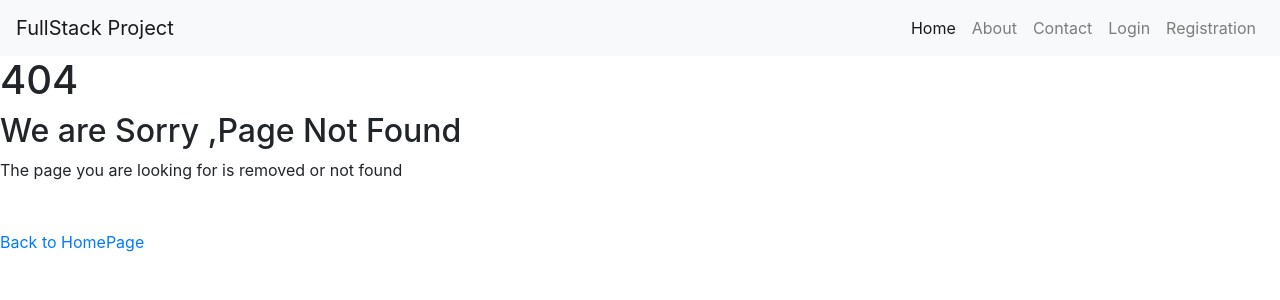
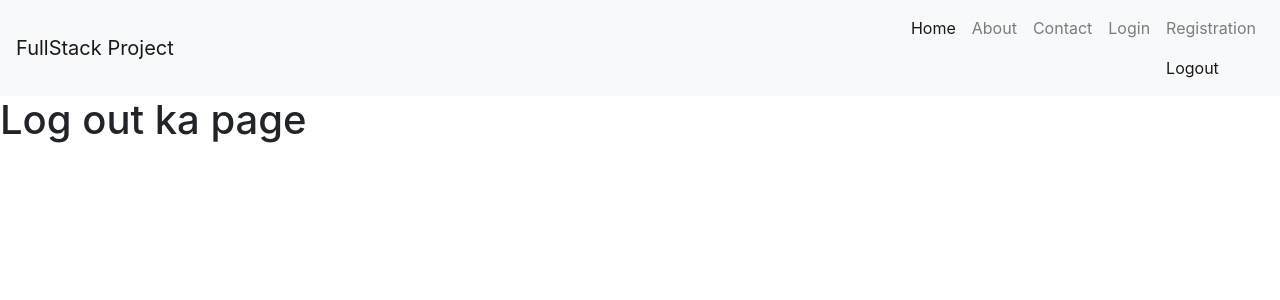
Before and after one commit to suman-saket/Full-Stack-Project, a React (Create React App) app in the folder client/: page /logout in a window 1280 px wide. Before the commit this address had no page. Shown: the top 300 px of the page. Built offline with nearby package versions, Linux system fonts and the light colour scheme; no server answers.

Commit message:
Logout functionality implemented in Navbar

```diff
--- a/client/src/App.js
+++ b/client/src/App.js
@@ -8,6 +8,7 @@
 import Contact from "./components/Contact";
 import Signup from "./components/Signup";
 import Errorpage from "./components/Errorpage";
+import Logout from "./components/Logout";
 
 const App = () => {
   return (
@@ -34,6 +35,10 @@
           <Signup />
         </Route>
 
+        <Route path="/logout">
+          <Logout />
+        </Route>
+
         <Route>
           <Errorpage />
         </Route>
--- a/client/src/components/Login.js
+++ b/client/src/components/Login.js
@@ -1,5 +1,5 @@
 import React, { useState } from "react";
-import { NavLink, useHistory } from "react-router-dom";
+import { useHistory } from "react-router-dom";
 
 const Login = () => {
   const history = useHistory();
--- /dev/null
+++ b/client/src/components/Logout.js
@@ -0,0 +1,35 @@
+import React, { useEffect } from "react";
+import { useHistory } from "react-router-dom";
+const Logout = () => {
+  //promises
+
+  const history = useHistory();
+
+  useEffect(() => {
+    fetch("/logout", {
+      method: "GET",
+      headers: {
+        Accept: "application/json",
+        "Content-Type": "application/json",
+      },
+      credentials: "include",
+    })
+      .then((res) => {
+        history.push("/login", { replace: true });
+        if (!res.status === 200) {
+          const error = new Error(res.error);
+          throw error;
+        }
+      })
+      .catch((err) => {
+        console.log(err);
+      });
+  });
+  return (
+    <>
+      <h1>Log out ka page</h1>
+    </>
+  );
+};
+
+export default Logout;
--- a/client/src/components/Navbar.js
+++ b/client/src/components/Navbar.js
@@ -48,6 +48,12 @@
               <NavLink className="nav-link" to="/signup">
                 Registration
               </NavLink>
+
+              <li className="nav-item">
+                <NavLink className="nav-link" to="/logout">
+                  Logout
+                </NavLink>
+              </li>
             </li>
           </ul>
         </div>
```
